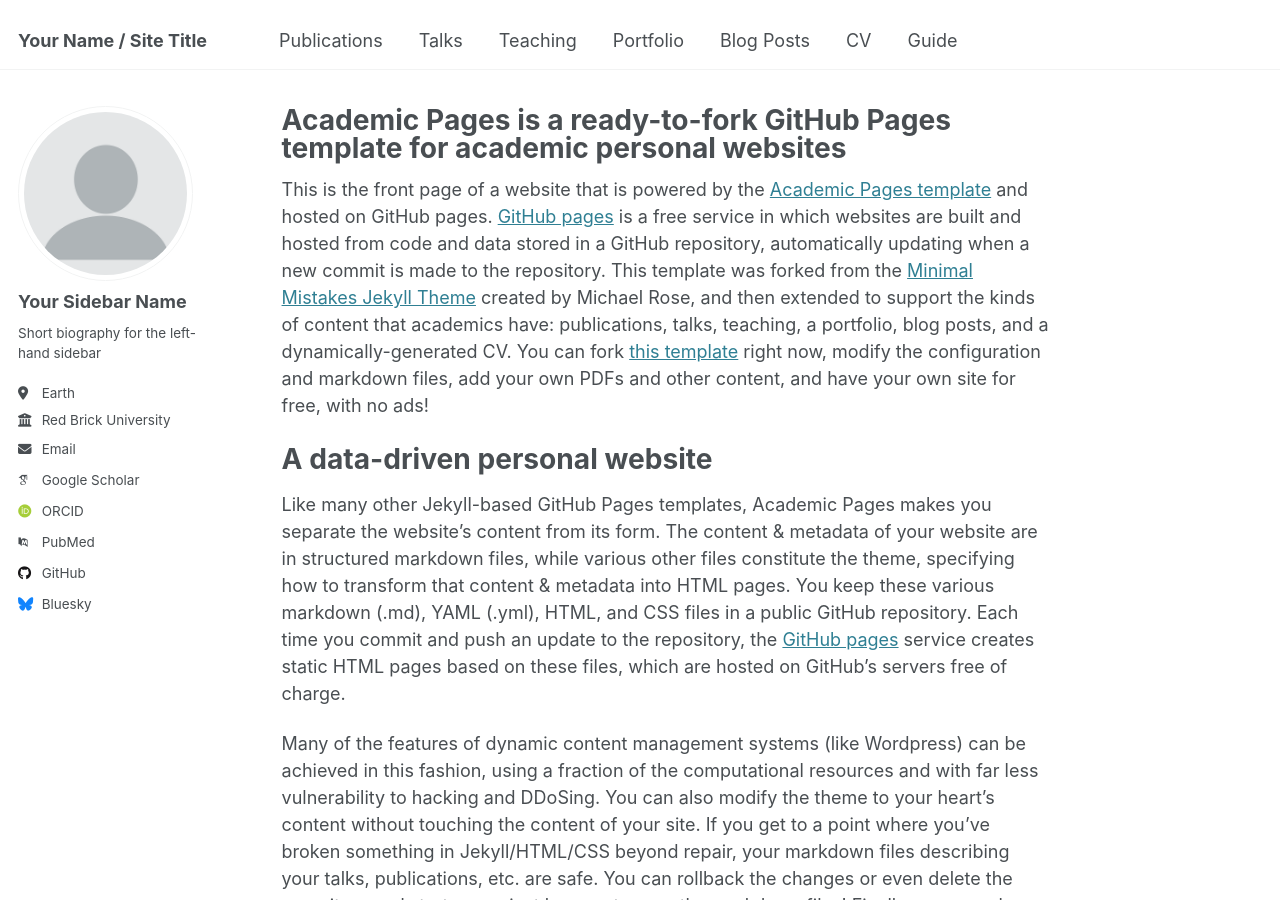
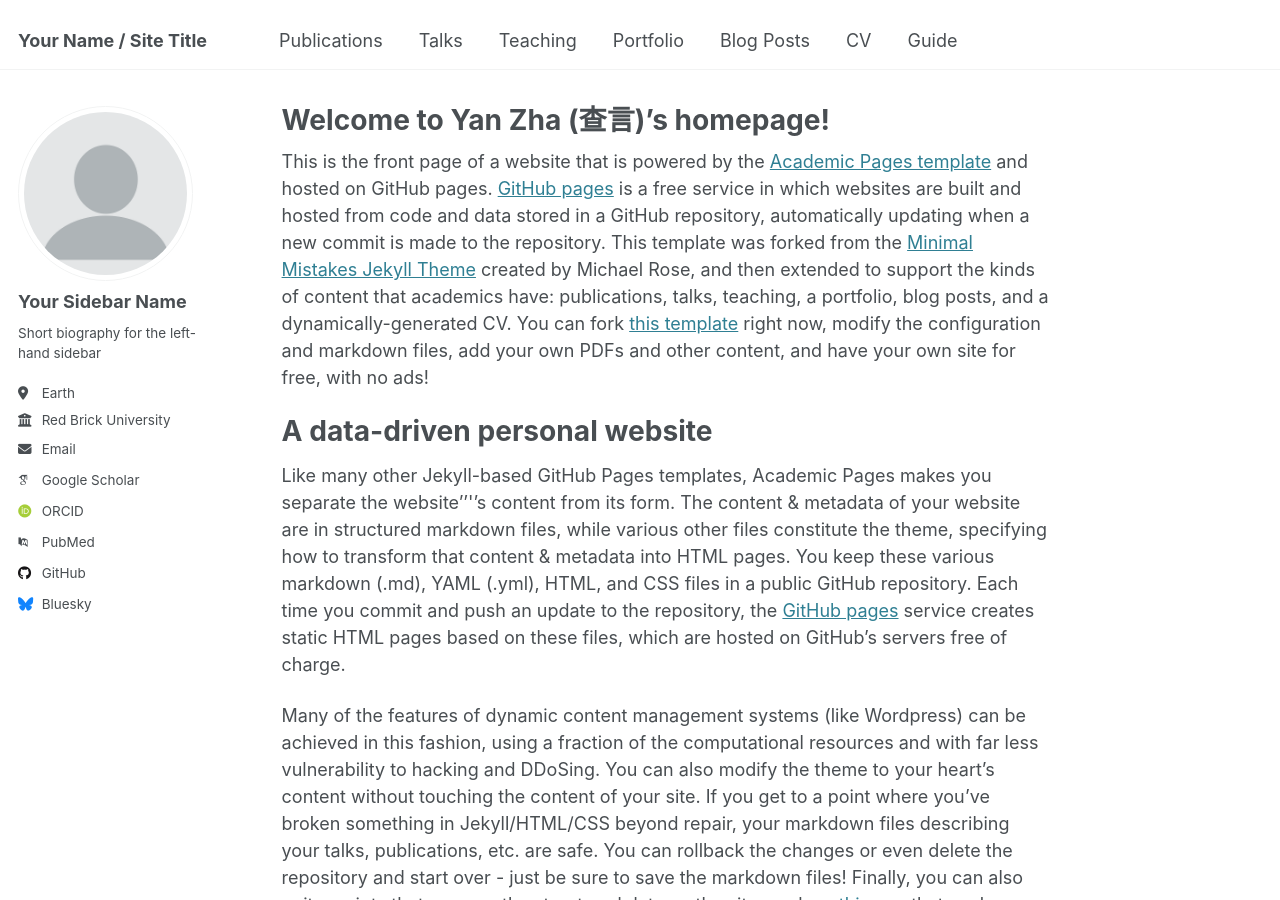
Before and after one commit to yzhacn/yzhacn.github.io, a Jekyll site: the page built from _pages/about.md, in a window 1280 px wide and 900 px high. Built offline with Jekyll 4.4.1, drawn with Linux system fonts in a browser that asks for light colours; some web fonts are replaced.

Commit message:
Update about.md

```diff
--- a/_pages/about.md
+++ b/_pages/about.md
@@ -1,6 +1,6 @@
 ---
 permalink: /
-title: "Academic Pages is a ready-to-fork GitHub Pages template for academic personal websites"
+title: "Welcome to Yan Zha (查言)'s homepage!"
 author_profile: true
 redirect_from:
   - /about/
@@ -11,7 +11,7 @@
 
 A data-driven personal website
 ======
-Like many other Jekyll-based GitHub Pages templates, Academic Pages makes you separate the website's content from its form. The content & metadata of your website are in structured markdown files, while various other files constitute the theme, specifying how to transform that content & metadata into HTML pages. You keep these various markdown (.md), YAML (.yml), HTML, and CSS files in a public GitHub repository. Each time you commit and push an update to the repository, the [GitHub pages](https://pages.github.com/) service creates static HTML pages based on these files, which are hosted on GitHub's servers free of charge.
+Like many other Jekyll-based GitHub Pages templates, Academic Pages makes you separate the website''''s content from its form. The content & metadata of your website are in structured markdown files, while various other files constitute the theme, specifying how to transform that content & metadata into HTML pages. You keep these various markdown (.md), YAML (.yml), HTML, and CSS files in a public GitHub repository. Each time you commit and push an update to the repository, the [GitHub pages](https://pages.github.com/) service creates static HTML pages based on these files, which are hosted on GitHub's servers free of charge.
 
 Many of the features of dynamic content management systems (like Wordpress) can be achieved in this fashion, using a fraction of the computational resources and with far less vulnerability to hacking and DDoSing. You can also modify the theme to your heart's content without touching the content of your site. If you get to a point where you've broken something in Jekyll/HTML/CSS beyond repair, your markdown files describing your talks, publications, etc. are safe. You can rollback the changes or even delete the repository and start over - just be sure to save the markdown files! Finally, you can also write scripts that process the structured data on the site, such as [this one](https://github.com/academicpages/academicpages.github.io/blob/master/talkmap.ipynb) that analyzes metadata in pages about talks to display [a map of every location you've given a talk](https://academicpages.github.io/talkmap.html).
 
```
